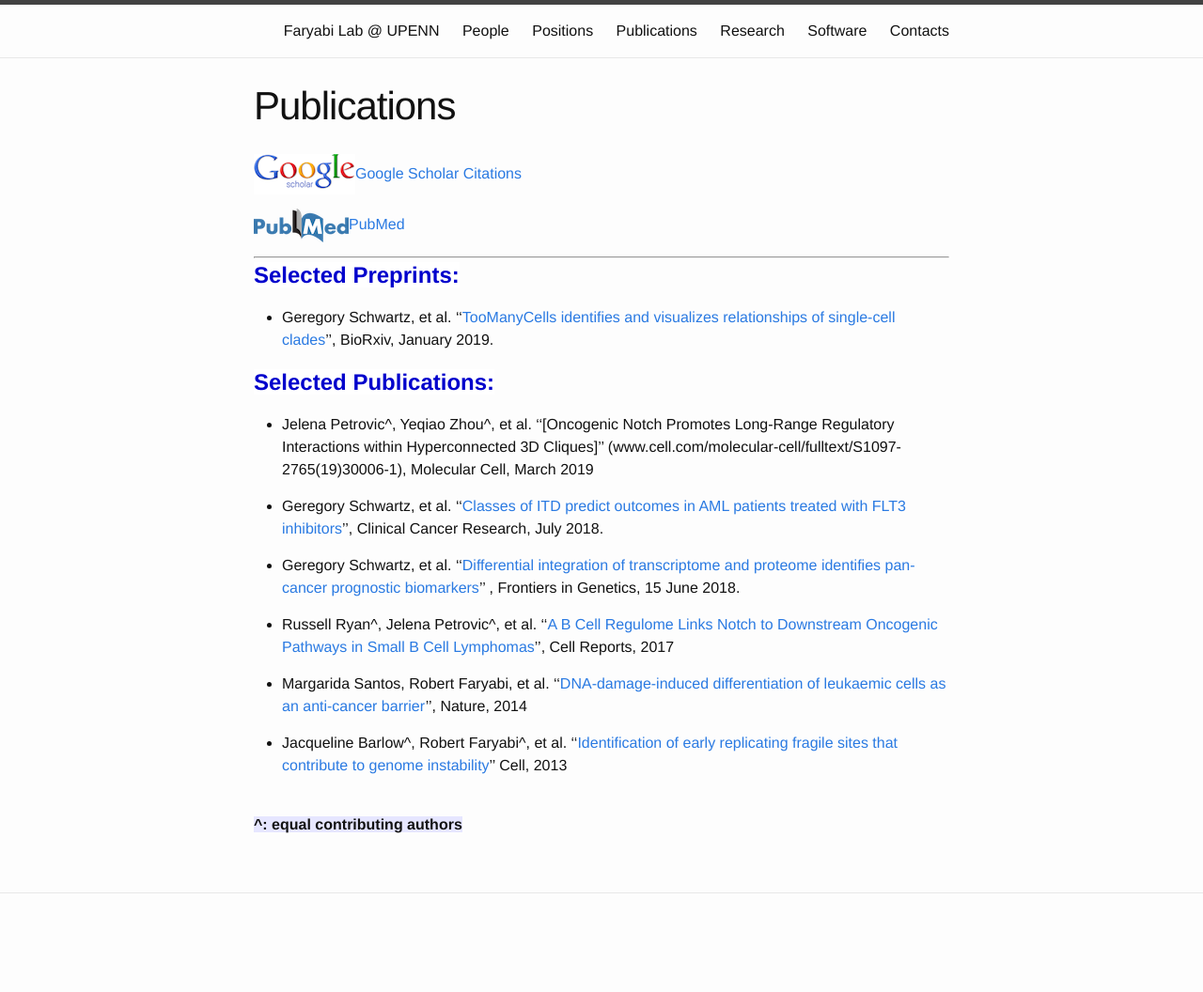
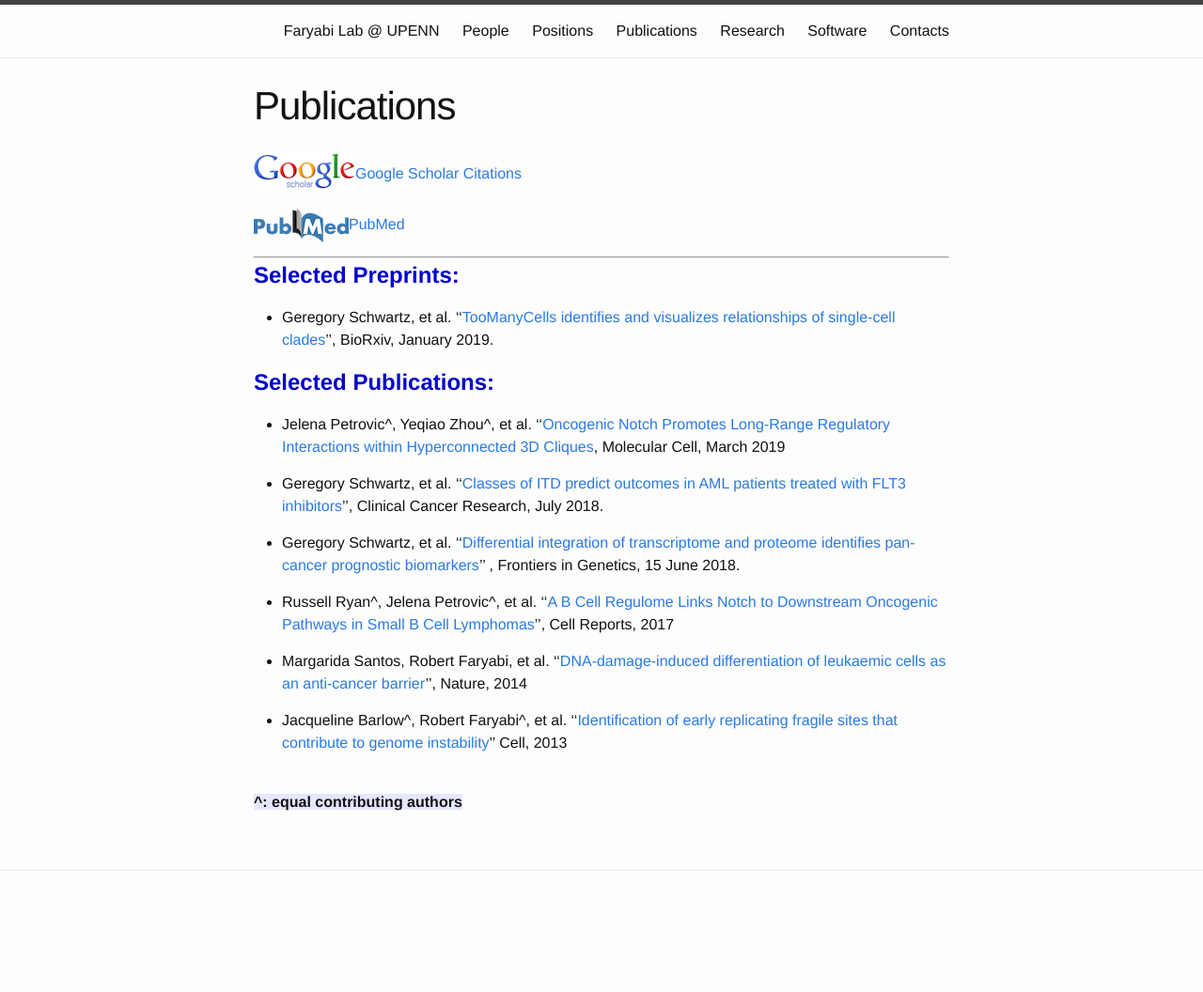
Before and after one commit to faryabib/faryabib.github.io, a Jekyll site: the page built from publications.md, in a window 1280 px wide. Shown: the whole page at 94% size. Built offline with Jekyll 4.4.1, drawn with Linux system fonts in a browser that asks for light colours; after the commit the page ends 1032 px from its top, so only the background shows below that.

Commit message:
Update publications.md

```diff
--- a/publications.md
+++ b/publications.md
@@ -15,7 +15,7 @@ permalink: /Publications.html
 
 <strong><span style="font-size: 1.5em; font-weight: bold; color: #0000cc; background-color: #ffffff"> Selected Publications:</span><strong>
 
-+ Jelena Petrovic^, Yeqiao Zhou^, et al. ''[Oncogenic Notch Promotes Long-Range Regulatory Interactions within Hyperconnected 3D Cliques]'' (www.cell.com/molecular-cell/fulltext/S1097-2765(19)30006-1), Molecular Cell, March 2019
++ Jelena Petrovic^, Yeqiao Zhou^, et al. ''[Oncogenic Notch Promotes Long-Range Regulatory Interactions within Hyperconnected 3D Cliques](www.cell.com/molecular-cell/fulltext/S1097-2765(19)30006-1), Molecular Cell, March 2019
 
 + Geregory Schwartz, et al. ''[Classes of ITD predict outcomes in AML patients treated with FLT3 inhibitors](http://clincancerres.aacrjournals.org/content/25/2/573)'', Clinical Cancer Research, July 2018.
 
```
